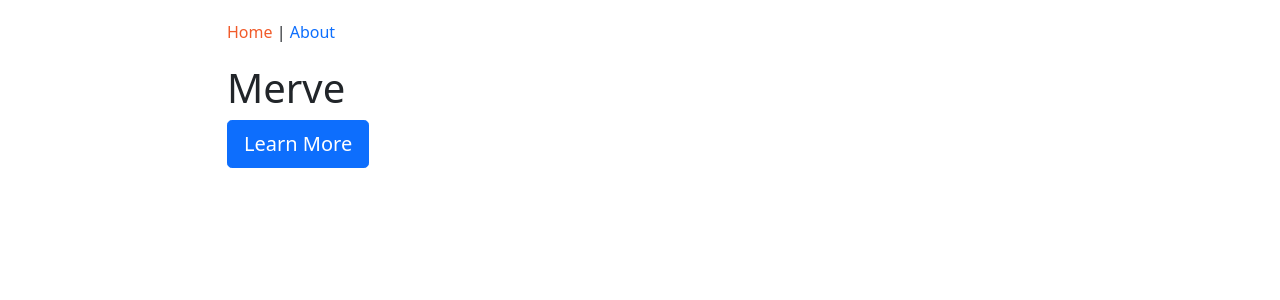
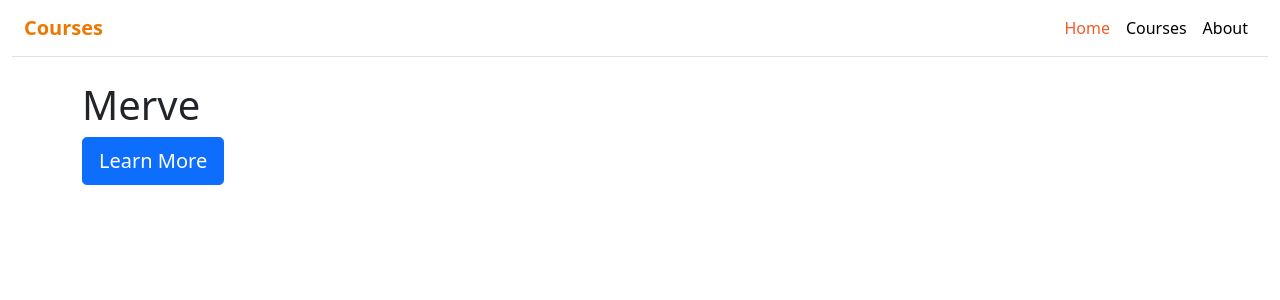
Before and after one commit to merveyyildiz/react17-redux-courselist-app, a React app: page / in a window 1280 px wide. Shown: the top 300 px of the page. Built offline with nearby package versions, Linux system fonts and the light colour scheme.

Commit message:
header component completed

```diff
--- a/package.json
+++ b/package.json
@@ -5,8 +5,11 @@
     "start": "webpack serve --config webpack.config.dev.js --port 3000"
   },
   "dependencies": {
+    "@popperjs/core": "^2.11.8",
     "bootstrap": "5.0.2",
     "immer": "9.0.5",
+    "jquery": "^3.7.1",
+    "popper.js": "^1.16.1",
     "prop-types": "15.7.2",
     "react": "17.0.2",
     "react-dom": "17.0.2",
--- a/src/components/App.js
+++ b/src/components/App.js
@@ -4,6 +4,7 @@ import HomePage from "./home/HomePage";
 import AboutPage from "./about/AboutPage";
 import Header from "./common/Header";
 import PageNotFound from "./PageNotFound";
+import CoursesPage from "./courses/CoursesPage";
 
 function App() {
   return (
@@ -12,6 +13,7 @@ function App() {
       <Switch>
         <Route exact path="/" component={HomePage} />
         <Route path="/about" component={AboutPage} />
+        <Route path="/courses" component={CoursesPage} />
         <Route component={PageNotFound} />
       </Switch>
     </div>
--- a/src/components/about/AboutPage.js
+++ b/src/components/about/AboutPage.js
@@ -1,7 +1,7 @@
 import React from "react";
 
 const AboutPage = () => (
-  <div>
+  <div className="container">
     <h2>About Page</h2>
     <p>
       This app use React, Redux, React Router and many other helpful libraries.
--- a/src/components/common/Header.js
+++ b/src/components/common/Header.js
@@ -1,27 +1,52 @@
 import React from "react";
-import { NavLink } from "react-router-dom";
+import { NavLink, Link } from "react-router-dom";
 
 const Header = () => {
   const activeStyle = { color: "#F15B2A" };
 
   return (
-    <nav>
+    <nav className="navbar navbar-expand-md border-bottom mb-4 navbar-light">
+      <div className="container-fluid">
+        <Link to="/" className="navbar-brand fw-bold">
+          Courses
+        </Link>
+        <button
+          className="navbar-toggler"
+          type="button"
+          data-bs-toggle="collapse"
+          data-bs-target="#navbarSupportedContent"
+          aria-controls="navbarSupportedContent"
+          aria-expanded="false"
+          aria-label="Toggle navigation"
+        >
+          <span className="navbar-toggler-icon"></span>
+        </button>
+        <div
+          className="collapse navbar-collapse justify-content-end"
+          id="navbarSupportedContent"
+        >
+          <ul className="navbar-nav d-flex">
             <NavLink
               to="/"
               exact
               activeStyle={activeStyle}
-        className="text-decoration-none"
+              className="nav-link"
             >
               Home
             </NavLink>
-      {" | "}
             <NavLink
-        to="/about"
+              to="/courses"
               activeStyle={activeStyle}
-        className="text-decoration-none"
+              className="nav-link"
             >
+              Courses
+            </NavLink>
+            <NavLink to="/about" activeStyle={activeStyle} className="nav-link">
               About
             </NavLink>
+          </ul>
+        </div>
+      </div>
     </nav>
   );
 };
--- /dev/null
+++ b/src/components/courses/CoursesPage.js
@@ -0,0 +1,7 @@
+import React from "react";
+
+const CoursesPage = () => {
+  return <h2>Courses</h2>;
+};
+
+export default CoursesPage;
--- a/src/components/home/HomePage.js
+++ b/src/components/home/HomePage.js
@@ -2,7 +2,7 @@ import React from "react";
 import { Link } from "react-router-dom";
 
 const HomePage = () => (
-  <div className="jumbotron">
+  <div className="container">
     <h1>Merve</h1>
     <Link to="about" className="btn btn-primary btn-lg">
       Learn More
--- a/src/index.html
+++ b/src/index.html
@@ -2,6 +2,7 @@
 <html lang="en">
   <head>
     <meta charset="utf-8" />
+    <meta name="viewport" content="width=device-width, initial-scale=1" />
     <title>React Redux</title>
   </head>
 
--- a/src/index.js
+++ b/src/index.js
@@ -2,6 +2,7 @@ import React from "react";
 import { render } from "react-dom";
 import { BrowserRouter as Router } from "react-router-dom";
 import App from "./components/App";
+import "bootstrap"; // import js file in bootstrap
 
 import "bootstrap/dist/css/bootstrap.min.css";
 import "./index.scss";
--- a/src/index.scss
+++ b/src/index.scss
@@ -1,7 +1,19 @@
 #app {
-    max-width: 850px;
-    margin: 0 auto;
+  max-width: 1440px;
+  margin: 0 auto;
 }
 nav {
- padding: 20px 0;
+  &.navbar-light {
+    .navbar-brand {
+      color: #ed7800;
+    }
+
+    .navbar-nav .nav-link {
+      color: #000;
+      font-weight: 500;
+      &:hover {
+        text-decoration: underline;
+      }
+    }
+  }
 }
```
Also changed, not shown: 1 other file (tests, documents, lock files or other folders). Lines whose indentation alone changed are shown as unchanged.
